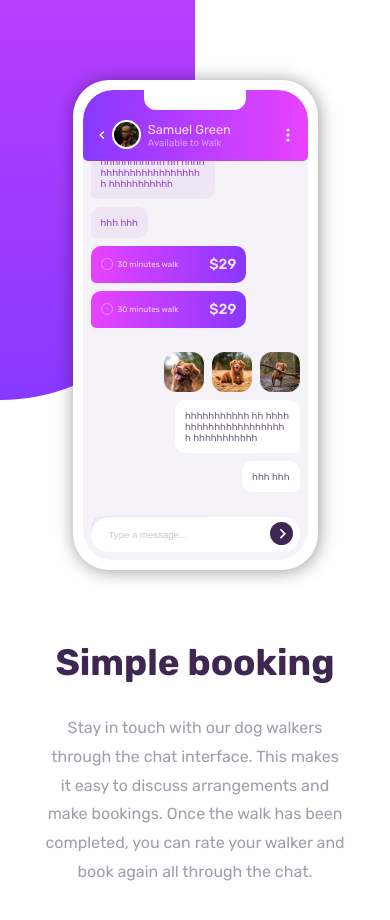
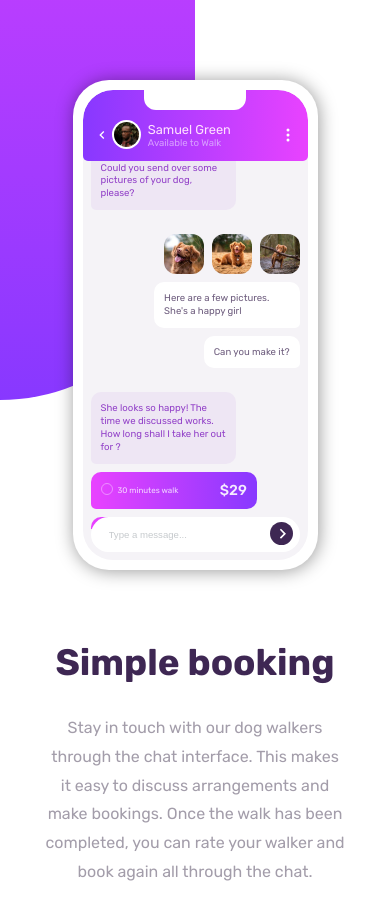
Before and after one commit to marsou001/chat-app-css-illustration, a React (Create React App) app: page / in a window 390 px wide. Shown: the top 920 px of the page. Built offline with nearby package versions, Linux system fonts and the light colour scheme.

Commit message:
refactor: PhoneMessages

```diff
--- a/src/components/Phone/PhoneMessages/Messages/Images/Images.tsx
+++ b/src/components/Phone/PhoneMessages/Messages/Images/Images.tsx
@@ -21,7 +21,7 @@ const dogImages = [
 
 interface IProps {
     sent: boolean,
-    images: boolean
+    images: boolean,
 }
 
 const ImagesContainer = styled.div`
--- a/src/components/Phone/PhoneMessages/Messages/Message/Message.tsx
+++ b/src/components/Phone/PhoneMessages/Messages/Message/Message.tsx
@@ -12,9 +12,9 @@ const MessageContainer = styled.div`
     font-size: 0.6rem;
     color: ${(props: IProps) => props.sent ? 'hsl(271, 15%, 43%)' : 'hsl(276, 55%, 52%)'};
     background-color: ${(props: IProps) => props.sent ? 'hsl(0, 0%, 100%)' : 'hsl(272, 41%, 93%)'};
-    word-break: break-all;
+    line-height: 0.8rem;
     width: fit-content;
-    max-width: 50%;
+    max-width: 60%;
     margin-bottom: 8px;
     padding: 10px;
     border-radius: 10px;
--- a/src/components/Phone/PhoneMessages/Messages/Messages.tsx
+++ b/src/components/Phone/PhoneMessages/Messages/Messages.tsx
@@ -3,20 +3,30 @@ import Images from './Images/Images';
 import MessagesContainer from './MessagesContainer/MessagesContainer';
 import MessagesReceivedRates from './MessagesReceivedRates/MessagesReceivedRates';
 
-interface IProps {
-    sent: boolean,
-    images: boolean
+interface MessageArr {
+    id: number,
+    message: string
 }
 
-function MessagesSent({ sent, images }: IProps) {
+interface MessagesProps {
+    sent: boolean,
+    images: boolean,
+    rate: boolean,
+    messages: MessageArr[]
+}
+
+function MessagesSent({ sent, images, rate, messages }: MessagesProps) {
     return (
         <>
             <Images sent={sent} images={images} />
             <MessagesContainer sent={sent}>
-                <Message sent={sent} message={'hhhhhhhhhhh hh hhhhhhhhhhhhhhhhhhhhhh hhhhhhhhhhh'} />
-                <Message sent={sent} message={'hhh hhh'} />
-                <MessagesReceivedRates sent={sent} />
-                <MessagesReceivedRates sent={sent} />
+                {messages.map((message) => (
+                    <>
+                        <Message key={message.id} sent={sent} message={message.message} />
+                        <MessagesReceivedRates time={'30 minutes'} price={29} rate={rate} sent={sent} />
+                        <MessagesReceivedRates time={'1 hour'} price={49} rate={rate} sent={sent} />
+                    </>
+                ))}
             </MessagesContainer>
         </>
     )
--- a/src/components/Phone/PhoneMessages/Messages/MessagesReceivedRates/MessagesReceivedRates.tsx
+++ b/src/components/Phone/PhoneMessages/Messages/MessagesReceivedRates/MessagesReceivedRates.tsx
@@ -4,30 +4,36 @@ import Circle from './Circle/Circle';
 import WalkTime from './WalkTime/WalkTime';
 import Rate from './Rate/Rate';
 
-interface IProps {
-    sent: boolean
+interface StyledProps {
+    sent: boolean,
+    rate: boolean
+}
+
+interface IProps extends StyledProps {
+    time: string,
+    price: number,
 }
 
 const MessagesReceivedRatesContainer = styled.div`
     background-image: linear-gradient(to right, hsl(293, 100%, 63%), hsl(264, 100%, 61%));
-    display: ${(props: IProps) => props.sent ? 'none' : 'flex'};
+    display: ${(props: StyledProps) => !props.sent && props.rate ? 'flex' : 'none'};
     justify-content: space-between;
     align-items: center;
-    width: 65%;
+    width: 70%;
     margin-bottom: 8px;
     padding: 10px;
     border-radius: 10px;
     border-bottom-left-radius: 5px;
 `;
 
-function MessagesReceivedRates({ sent }: IProps) {
+function MessagesReceivedRates({ time, price, sent, rate }: IProps) {
     return (
-        <MessagesReceivedRatesContainer sent={sent}>
+        <MessagesReceivedRatesContainer sent={sent} rate={rate}>
             <WalkTimeContainer>
                 <Circle />
-                <WalkTime>30 minutes walk</WalkTime>
+                <WalkTime>{time} walk</WalkTime>
             </WalkTimeContainer>
-            <Rate>$29</Rate>
+            <Rate>${price}</Rate>
         </MessagesReceivedRatesContainer>
     )
 }
--- a/src/components/Phone/PhoneMessages/PhoneMessages.tsx
+++ b/src/components/Phone/PhoneMessages/PhoneMessages.tsx
@@ -1,5 +1,52 @@
 import styled from 'styled-components';
 import Messages from './Messages/Messages';
+
+const messages = [
+    {
+        id: 1,
+        sent: false,
+        images: false,
+        rate: false,
+        messages: [
+            {
+                id: 1,
+                message: 'That sounds great. I\'d be happy with that.',
+            },
+            {
+                id: 2,
+                message: 'Could you send over some pictures of your dog, please?'
+            }
+        ]
+    },
+    {
+        id: 2,
+        sent: true,
+        images: true,
+        rate: false,
+        messages: [
+            {
+                id: 1,
+                message: 'Here are a few pictures. She\'s a happy girl',
+            },
+            {
+                id: 2,
+                message: 'Can you make it?'
+            }
+        ]
+    },
+    {
+        id: 3,
+        sent: false,
+        images: false,
+        rate: true,
+        messages: [
+            {
+                id: 1,
+                message: 'She looks so happy! The time we discussed works. How long shall I take her out for ?',
+            },
+        ]
+    },
+];
 
 const PhoneRestContainer = styled.div`
     height: 95%;
@@ -13,9 +60,9 @@ const PhoneRestContainer = styled.div`
 function PhoneMessages() {
     return (
         <PhoneRestContainer>
-            <Messages sent={false} images={true} />
-            <Messages sent={true} images={true} />
-            <Messages sent={false} images={false} />
+            {messages.map(({ id, sent, images, rate, messages}) => (
+                <Messages key={id} sent={sent} images={images} rate={rate} messages={messages} />
+            ))}
         </PhoneRestContainer>
     )
 }
```
